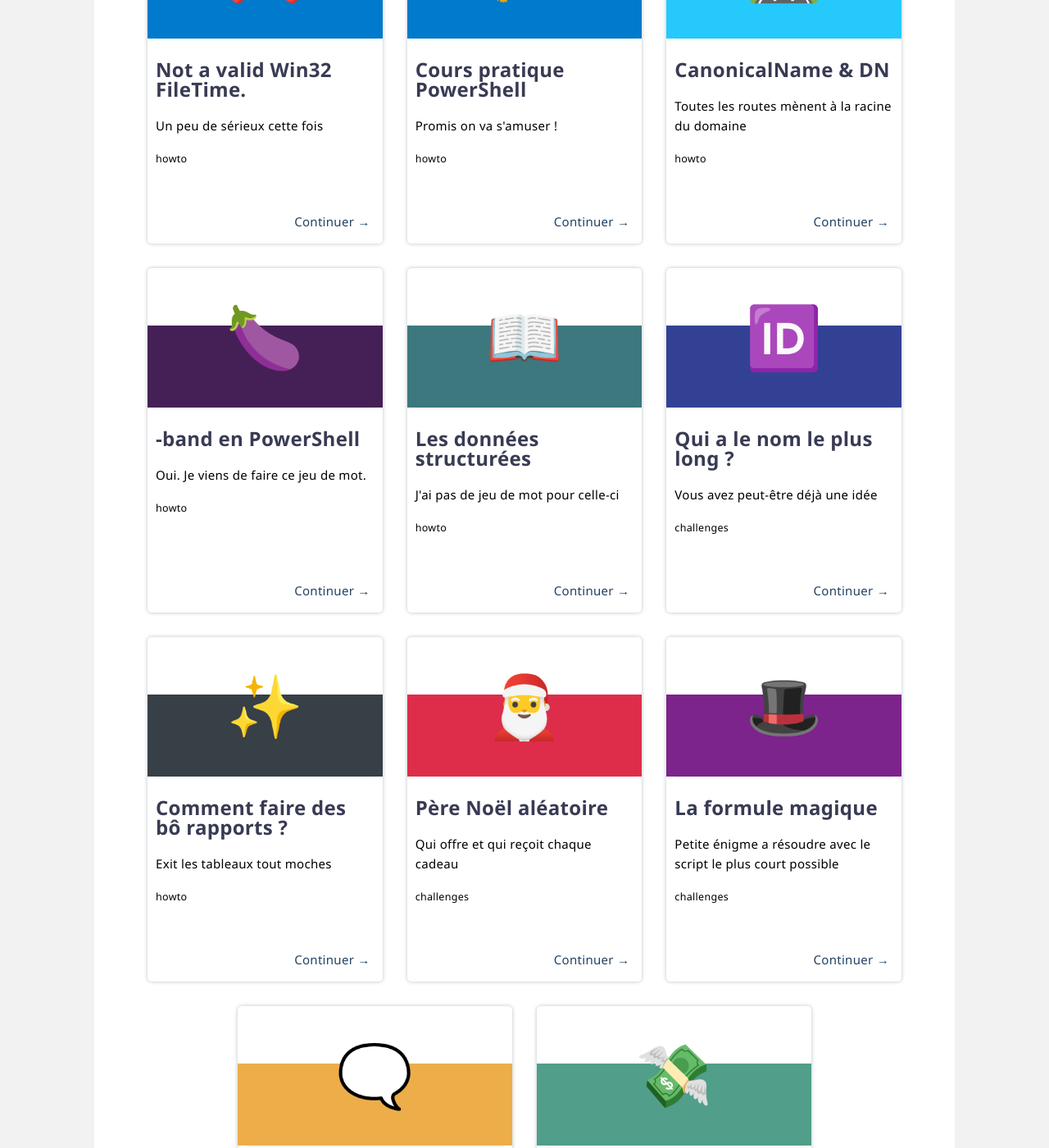
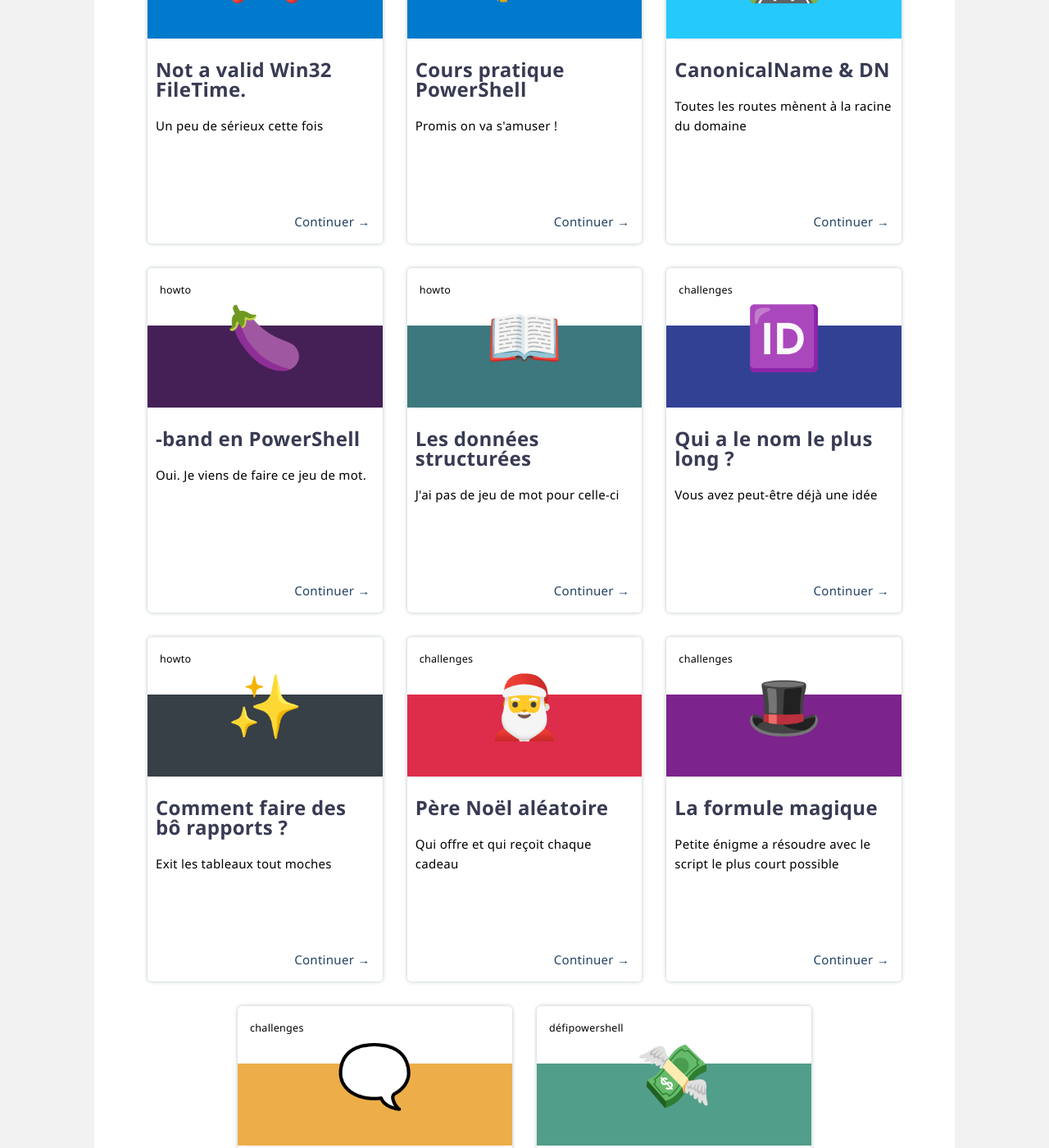
Before and after one commit to leobouard/leobouard.github.io, a Jekyll site: the page built from blog.md, in a window 1280 px wide and 1400 px high, scrolled down 359 px. Shown: the whole window at 82% size. Built offline with Jekyll 4.4.1, drawn with Linux system fonts in a browser that asks for light colours; our own code applies the rules of GitHub Pages for plain Markdown files; some of the changed text lies outside the part shown.

Commit message:
Déplacement du tag

```diff
--- a/blog.md
+++ b/blog.md
@@ -10,13 +10,13 @@ permalink: /blog
     {% for post in site.posts %}
         {% if post.listed == true %}
             <article>
+                <small style="position: absolute; top: 15px; left: 15px; background-color: #fff;">{{ post.tags }}</small>
                 <div style="margin: -15px; background-color: {{ post.thumbnailColor }}; height: 100px;">
                     <p style="text-align: center; font-size: 75px;">{{ post.icon }}</p>
                 </div>
                 <hr>
                 <h2>{{ post.title }}</h2>
                 <p>{{ post.description }}</p>
-                <small>{{ post.tags }}</small>
                 <a style="position: absolute; bottom: 15px; right: 15px;" href="{{ post.id }}">Continuer →</a>
             </article>
         {% endif %}
```
